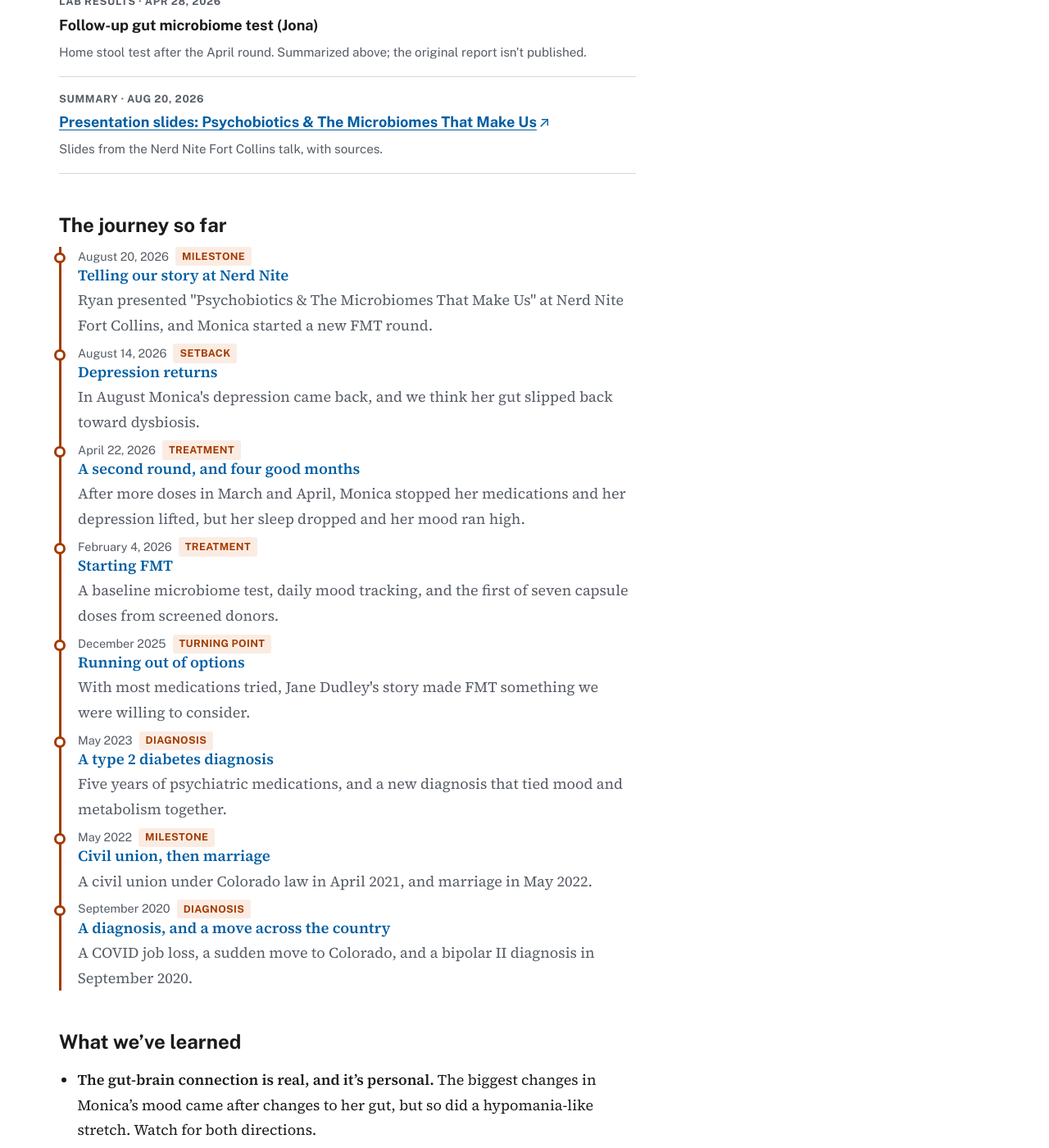
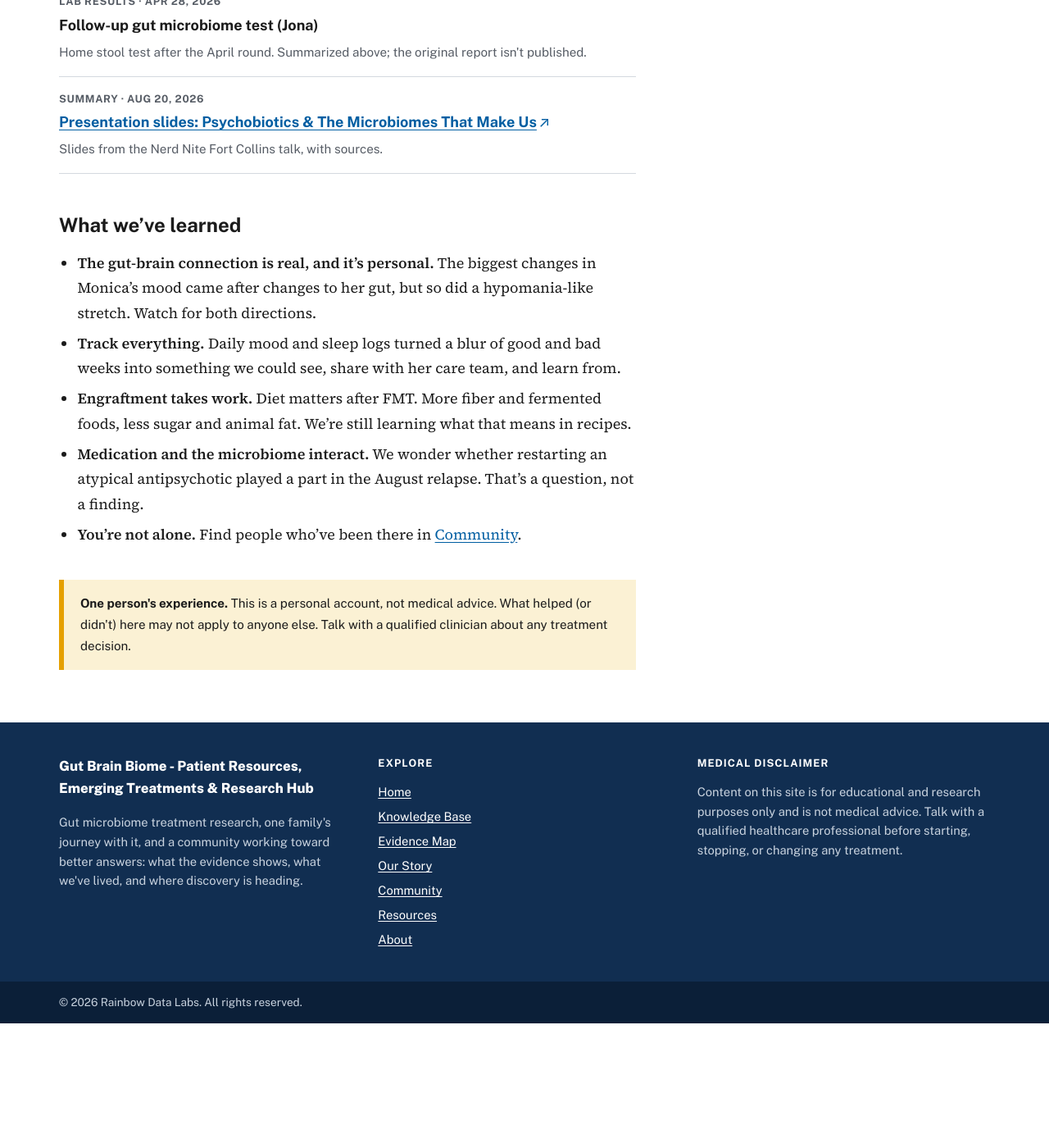
Before and after one commit to ryanmburns93/gut-microbiome-treatment-research-hub, a Jekyll site: the page built from story/index.md, in a window 1280 px wide and 1400 px high, scrolled down 7589 px. Shown: the whole window at 82% size. Built offline with Jekyll 4.4.1, drawn with Linux system fonts in a browser that asks for light colours; after the commit the page ends 8837 px from its top, so only the background shows below that.

Commit message:
Remove "The journey so far" timeline from Our Story
The dated updates in _journey/ stay published, and the home page still
shows the latest three under "Latest from our story".

Co-Authored-By: Claude Opus 5.5 <noreply@anthropic.com>
Claude-Session: https://claude.ai/code/session_01RtdaS14mxnnLzFeX7YgWxG

```diff
--- a/story/index.md
+++ b/story/index.md
@@ -85,10 +85,6 @@ Thorne withdrew its test shortly after Monica's results, and each test cost abou
 
 {% include story-documents.html %}
 
-## The journey so far
-
-{% include journey-timeline.html %}
-
 ## What we've learned
 
 - **The gut-brain connection is real, and it's personal.** The biggest changes in Monica's mood came after changes to her gut, but so did a hypomania-like stretch. Watch for both directions.
```
